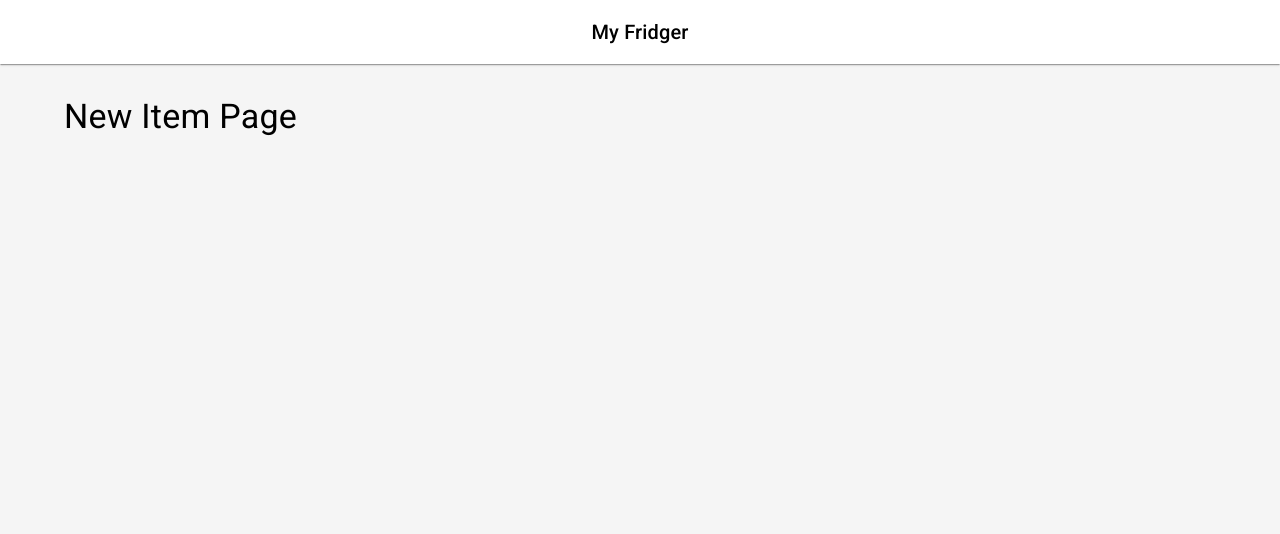
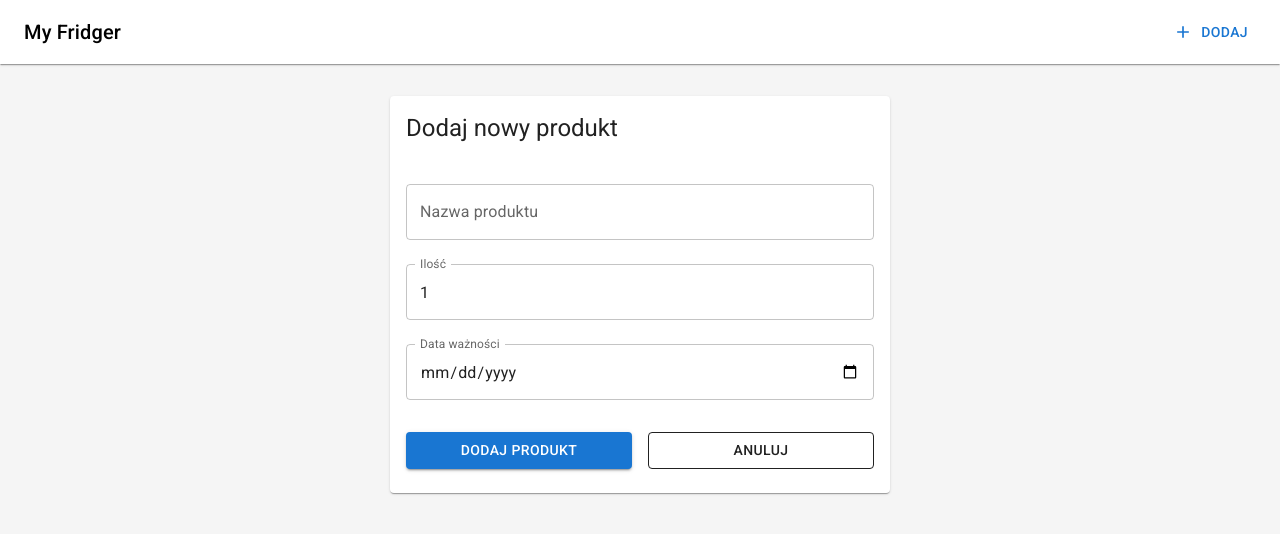
Before and after one commit to LukeZyte/my-fridger, a React (Vite) app: page /newitem in a window 1280 px wide. Shown: the top 534 px of the page. Built offline with nearby package versions, Linux system fonts and the light colour scheme.

Commit message:
feat: add product management

```diff
--- a/package.json
+++ b/package.json
@@ -13,6 +13,7 @@
     "@emotion/react": "^11.14.0",
     "@emotion/styled": "^11.14.1",
     "@fontsource/roboto": "^5.2.10",
+    "@mui/icons-material": "^9.0.0",
     "@mui/material": "^9.0.0",
     "react": "^19.2.4",
     "react-dom": "^19.2.4",
--- a/src/components/HeaderBar.tsx
+++ b/src/components/HeaderBar.tsx
@@ -1,6 +1,10 @@
-import { AppBar, Toolbar, Typography } from "@mui/material";
+import AddIcon from "@mui/icons-material/Add";
+import { AppBar, Button, Toolbar, Typography } from "@mui/material";
+import { useNavigate } from "react-router-dom";
 
 export default function HeaderBar() {
+  const navigate = useNavigate();
+
   return (
     <AppBar
       position="static"
@@ -10,8 +14,15 @@ export default function HeaderBar() {
         color: "black",
       }}
     >
-      <Toolbar sx={{ justifyContent: "center" }}>
+      <Toolbar sx={{ justifyContent: "space-between" }}>
         <Typography variant="h6">My Fridger</Typography>
+        <Button
+          color="primary"
+          startIcon={<AddIcon />}
+          onClick={() => navigate("/newitem")}
+        >
+          Dodaj
+        </Button>
       </Toolbar>
     </AppBar>
   );
--- /dev/null
+++ b/src/components/ProductForm.tsx
@@ -0,0 +1,153 @@
+import {
+  Box,
+  Button,
+  Card,
+  CardContent,
+  TextField,
+  Typography,
+} from "@mui/material";
+import { useState, type FormEvent } from "react";
+import type { Product } from "../model/Product";
+
+interface ProductFormProps {
+  initialProduct?: Product;
+  onSubmit: (product: Product) => void;
+  onCancel?: () => void;
+  isEditing?: boolean;
+}
+
+export default function ProductForm({
+  initialProduct,
+  onSubmit,
+  onCancel,
+  isEditing = false,
+}: ProductFormProps) {
+  const [formData, setFormData] = useState({
+    name: initialProduct?.name || "",
+    amount: initialProduct?.amount || 1,
+    expirationDate: initialProduct
+      ? initialProduct.expirationDate.toISOString().split("T")[0]
+      : "",
+  });
+
+  const [errors, setErrors] = useState<Record<string, string>>({});
+
+  const validateForm = () => {
+    const newErrors: Record<string, string> = {};
+
+    if (!formData.name.trim()) {
+      newErrors.name = "Nazwa produktu jest wymagana";
+    }
+
+    if (formData.amount < 1) {
+      newErrors.amount = "Ilość musi być większa niż 0";
+    }
+
+    if (!formData.expirationDate) {
+      newErrors.expirationDate = "Data ważności jest wymagana";
+    } else {
+      const selectedDate = new Date(formData.expirationDate);
+      if (selectedDate < new Date()) {
+        newErrors.expirationDate = "Data ważności musi być w przyszłości";
+      }
+    }
+
+    setErrors(newErrors);
+    return Object.keys(newErrors).length === 0;
+  };
+
+  const handleSubmit = (e: FormEvent<HTMLFormElement>) => {
+    e.preventDefault();
+
+    if (!validateForm()) {
+      return;
+    }
+
+    const newProduct: Product = {
+      id: initialProduct?.id || Date.now().toString(),
+      name: formData.name,
+      amount: formData.amount,
+      expirationDate: new Date(formData.expirationDate),
+    };
+
+    onSubmit(newProduct);
+  };
+
+  return (
+    <Card>
+      <CardContent>
+        <Typography variant="h5" sx={{ mb: 3 }}>
+          {isEditing ? "Edytuj produkt" : "Dodaj nowy produkt"}
+        </Typography>
+
+        <Box component="form" onSubmit={handleSubmit}>
+          <TextField
+            fullWidth
+            label="Nazwa produktu"
+            value={formData.name}
+            onChange={(e) => setFormData({ ...formData, name: e.target.value })}
+            error={!!errors.name}
+            helperText={errors.name}
+            margin="normal"
+            variant="outlined"
+          />
+
+          <TextField
+            fullWidth
+            label="Ilość"
+            type="number"
+            value={formData.amount}
+            onChange={(e) => {
+              const amount = Number.parseInt(e.target.value, 10);
+              setFormData({
+                ...formData,
+                amount: Number.isNaN(amount) ? 0 : amount,
+              });
+            }}
+            error={!!errors.amount}
+            helperText={errors.amount}
+            margin="normal"
+            variant="outlined"
+            slotProps={{ htmlInput: { min: 1 } }}
+          />
+
+          <TextField
+            fullWidth
+            label="Data ważności"
+            type="date"
+            value={formData.expirationDate}
+            onChange={(e) =>
+              setFormData({ ...formData, expirationDate: e.target.value })
+            }
+            error={!!errors.expirationDate}
+            helperText={errors.expirationDate}
+            margin="normal"
+            variant="outlined"
+            slotProps={{ inputLabel: { shrink: true } }}
+          />
+
+          <Box sx={{ display: "flex", gap: 2, mt: 3 }}>
+            <Button
+              variant="contained"
+              color="primary"
+              type="submit"
+              sx={{ flex: 1 }}
+            >
+              {isEditing ? "Zaktualizuj" : "Dodaj produkt"}
+            </Button>
+            {onCancel && (
+              <Button
+                variant="outlined"
+                color="inherit"
+                onClick={onCancel}
+                sx={{ flex: 1 }}
+              >
+                Anuluj
+              </Button>
+            )}
+          </Box>
+        </Box>
+      </CardContent>
+    </Card>
+  );
+}
--- a/src/components/ProductItem.tsx
+++ b/src/components/ProductItem.tsx
@@ -1,23 +1,67 @@
-import { Card, CardContent, Typography, Box } from "@mui/material";
+import DeleteIcon from "@mui/icons-material/Delete";
+import EditIcon from "@mui/icons-material/Edit";
+import { Box, Card, CardContent, IconButton, Typography } from "@mui/material";
+import { useNavigate } from "react-router-dom";
 import type { Product } from "../model/Product";
+import { useProducts } from "../store/ProductsContext";
 
 interface Props {
   product: Product;
 }
 
 export default function ProductItem({ product }: Props) {
+  const navigate = useNavigate();
+  const { removeProduct } = useProducts();
+
+  const handleEdit = () => {
+    navigate(`/edititem?id=${product.id}`);
+  };
+
+  const handleDelete = () => {
+    if (confirm(`Czy na pewno chcesz usunąć "${product.name}"?`)) {
+      removeProduct(product.id);
+    }
+  };
+
   return (
     <Card sx={{ mb: 2 }}>
       <CardContent>
-        <Box sx={{ display: "flex" }}>
-          <Typography variant="h6">{product.name}</Typography>
-        </Box>
-
-        <Box sx={{ display: "flex", flexDirection: "column", gap: 2 }}>
-          <Typography variant="body2" color="text.secondary">
-            Data ważności: {product.expirationDate.toLocaleDateString()}
-          </Typography>
-          <Typography color="primary">{`Ilość: ${product.amount}`}</Typography>
+        <Box
+          sx={{
+            display: "flex",
+            justifyContent: "space-between",
+            alignItems: "flex-start",
+          }}
+        >
+          <Box sx={{ flex: 1 }}>
+            <Typography variant="h6">{product.name}</Typography>
+            <Box
+              sx={{ display: "flex", flexDirection: "column", gap: 1, mt: 1 }}
+            >
+              <Typography variant="body2" color="text.secondary">
+                Data ważności: {product.expirationDate.toLocaleDateString()}
+              </Typography>
+              <Typography color="primary">{`Ilość: ${product.amount}`}</Typography>
+            </Box>
+          </Box>
+          <Box sx={{ display: "flex", gap: 1 }}>
+            <IconButton
+              size="small"
+              color="primary"
+              onClick={handleEdit}
+              title="Edytuj"
+            >
+              <EditIcon />
+            </IconButton>
+            <IconButton
+              size="small"
+              color="error"
+              onClick={handleDelete}
+              title="Usuń"
+            >
+              <DeleteIcon />
+            </IconButton>
+          </Box>
         </Box>
       </CardContent>
     </Card>
--- a/src/pages/EditItem.tsx
+++ b/src/pages/EditItem.tsx
@@ -1,5 +1,42 @@
-import { Typography } from "@mui/material";
+import { Box, Typography } from "@mui/material";
+import { useNavigate, useSearchParams } from "react-router-dom";
+import ProductForm from "../components/ProductForm";
+import type { Product } from "../model/Product";
+import { useProducts } from "../store/ProductsContext";
 
 export default function EditItem() {
-  return <Typography variant="h4">Edit Item Page</Typography>;
+  const navigate = useNavigate();
+  const [searchParams] = useSearchParams();
+  const { products, updateProduct } = useProducts();
+
+  const productId = searchParams.get("id");
+  const product = products.find((p) => p.id === productId);
+
+  if (!productId || !product) {
+    return (
+      <Box sx={{ maxWidth: 500, mx: "auto", mt: 2 }}>
+        <Typography color="error">Nie znaleziono produktu</Typography>
+      </Box>
+    );
+  }
+
+  const handleSubmit = (updatedProduct: Product) => {
+    updateProduct(productId, updatedProduct);
+    navigate("/fridge");
+  };
+
+  const handleCancel = () => {
+    navigate("/fridge");
+  };
+
+  return (
+    <Box sx={{ maxWidth: 500, mx: "auto", mt: 2 }}>
+      <ProductForm
+        initialProduct={product}
+        onSubmit={handleSubmit}
+        onCancel={handleCancel}
+        isEditing={true}
+      />
+    </Box>
+  );
 }
--- a/src/pages/NewItem.tsx
+++ b/src/pages/NewItem.tsx
@@ -1,5 +1,25 @@
-import { Typography } from "@mui/material";
+import { Box } from "@mui/material";
+import { useNavigate } from "react-router-dom";
+import ProductForm from "../components/ProductForm";
+import type { Product } from "../model/Product";
+import { useProducts } from "../store/ProductsContext";
 
 export default function NewItem() {
-  return <Typography variant="h4">New Item Page</Typography>;
+  const navigate = useNavigate();
+  const { addProduct } = useProducts();
+
+  const handleSubmit = (product: Product) => {
+    addProduct(product);
+    navigate("/fridge");
+  };
+
+  const handleCancel = () => {
+    navigate("/fridge");
+  };
+
+  return (
+    <Box sx={{ maxWidth: 500, mx: "auto", mt: 2 }}>
+      <ProductForm onSubmit={handleSubmit} onCancel={handleCancel} />
+    </Box>
+  );
 }
--- a/src/store/ProductsContext.tsx
+++ b/src/store/ProductsContext.tsx
@@ -11,6 +11,7 @@ interface ProductsContextType {
   products: Product[];
   addProduct: (product: Product) => void;
   removeProduct: (id: string) => void;
+  updateProduct: (id: string, product: Product) => void;
 }
 
 const ProductsContext = createContext<ProductsContextType | undefined>(
@@ -19,16 +20,6 @@ const ProductsContext = createContext<ProductsContextType | undefined>(
 
 const STORAGE_KEY = "fridge_products";
 
-export const ProductsProvider = ({ children }: { children: ReactNode }) => {
-  const [products, setProducts] = useState<Product[]>([]);
-
-  useEffect(() => {
-    const data = localStorage.getItem(STORAGE_KEY);
-    if (!data) return;
-
-    const parsed = JSON.parse(data);
-
-    if (parsed.length === 0) {
 const sampleProducts: Product[] = [
   {
     id: "1",
@@ -49,16 +40,32 @@ export const ProductsProvider = ({ children }: { children: ReactNode }) => {
     expirationDate: new Date(Date.now() + 14 * 24 * 60 * 60 * 1000),
   },
 ];
-      setProducts(sampleProducts);
-    } else {
-      const withDates = parsed.map((p: any) => ({
+
+const loadProducts = (): Product[] => {
+  const data = localStorage.getItem(STORAGE_KEY);
+
+  if (!data) {
+    return sampleProducts;
+  }
+
+  try {
+    const parsed = JSON.parse(data);
+
+    if (!Array.isArray(parsed)) {
+      return sampleProducts;
+    }
+
+    return parsed.map((p: Product) => ({
       ...p,
       expirationDate: new Date(p.expirationDate),
     }));
+  } catch {
+    return sampleProducts;
+  }
+};
 
-      setProducts(withDates);
-    }
-  }, []);
+export const ProductsProvider = ({ children }: { children: ReactNode }) => {
+  const [products, setProducts] = useState<Product[]>(loadProducts);
 
   useEffect(() => {
     localStorage.setItem(STORAGE_KEY, JSON.stringify(products));
@@ -72,8 +79,14 @@ export const ProductsProvider = ({ children }: { children: ReactNode }) => {
     setProducts((prev) => prev.filter((p) => p.id !== id));
   };
 
+  const updateProduct = (id: string, product: Product) => {
+    setProducts((prev) => prev.map((p) => (p.id === id ? product : p)));
+  };
+
   return (
-    <ProductsContext.Provider value={{ products, addProduct, removeProduct }}>
+    <ProductsContext.Provider
+      value={{ products, addProduct, removeProduct, updateProduct }}
+    >
       {children}
     </ProductsContext.Provider>
   );
```
Also changed, not shown: src/App.tsx (+5 -2 lines), 1 other file (tests, documents, lock files or other folders). Lines whose indentation alone changed are shown as unchanged.
